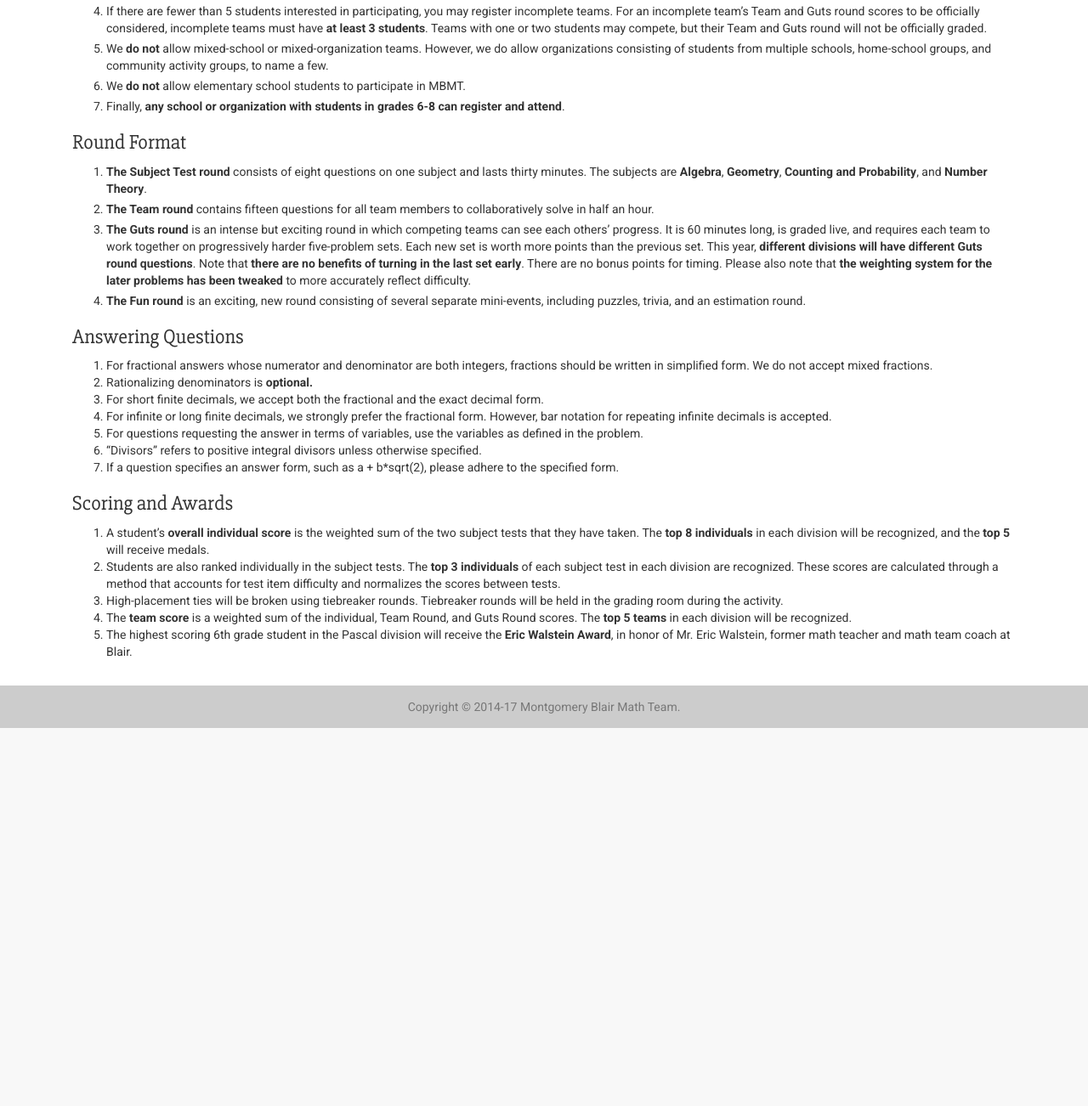
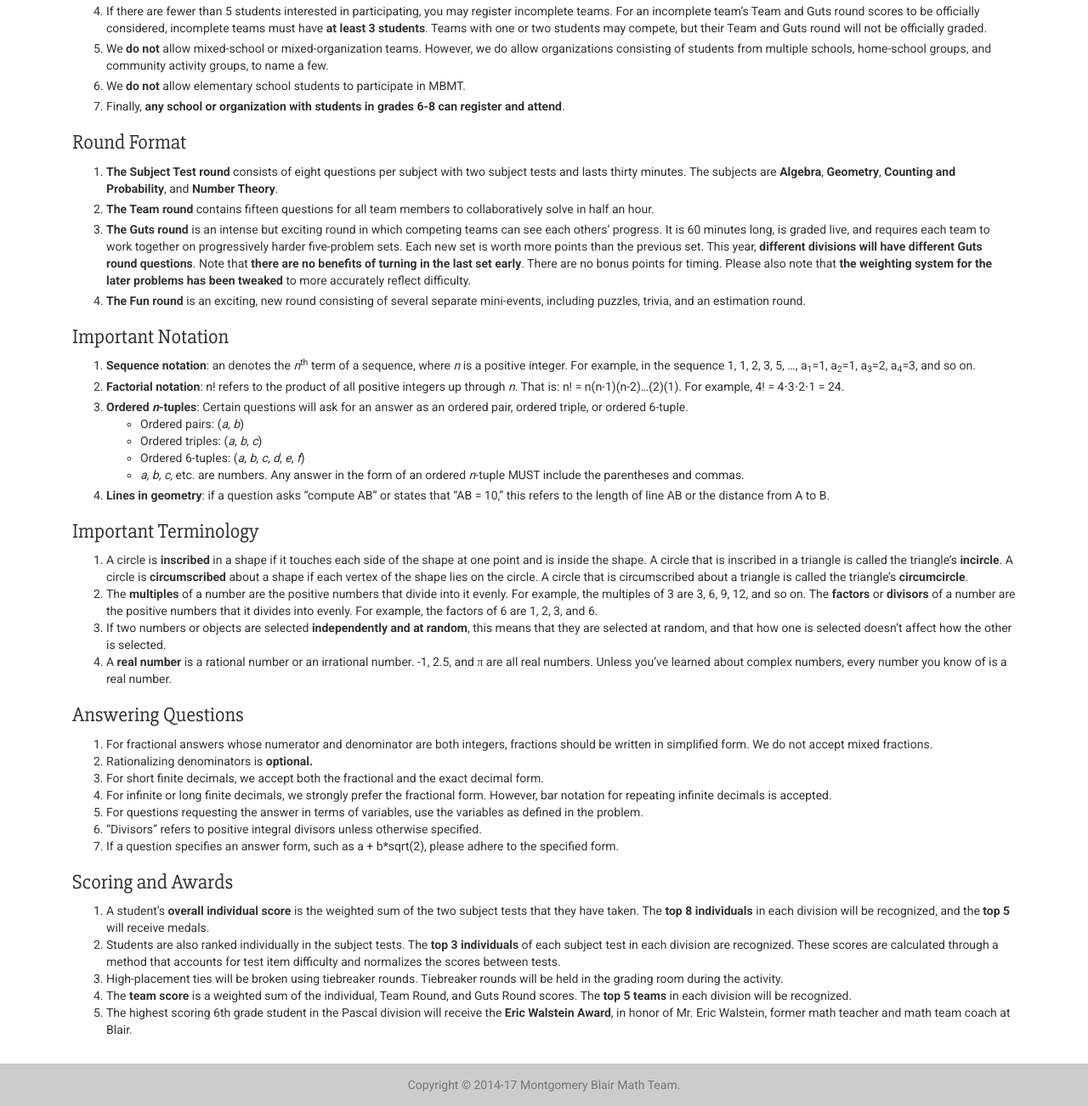
Before and after one commit to mbhs/mbmt, a Django app: page /rules/ in a window 1280 px wide. Shown: the part 499-1801 px from the top of the page at 85% size. Before the commit the page ends 1356 px from the top, so only its background shows below. Run offline with Django 3.2, Linux system fonts and the light colour scheme; some libraries are stand-ins or nearby versions.

Commit message:
Updated rules with notation and stuff.

```diff
--- a/frontend/templates/base.html
+++ b/frontend/templates/base.html
@@ -53,6 +53,7 @@
                                 Scoreboards <span class="caret"></span>
                             </a>
                             <ul class="dropdown-menu">
+                                <li><a href="{% url 'scoreboard' %}">Scoreboard</a></li>
                                 <li><a href="{% url 'live' round="guts" %}">Live guts</a></li>
                             </ul>
                         </li>
--- a/frontend/templates/rules.html
+++ b/frontend/templates/rules.html
@@ -24,10 +24,32 @@
 
 <a name="format"></a><h3>Round Format</h3>
 <ol class="top">
-    <li><b>The Subject Test round</b> consists of eight questions on one subject and lasts thirty minutes. The subjects are <b>Algebra</b>, <b>Geometry</b>, <b>Counting and Probability</b>, and <b>Number Theory</b>.</li>
+    <li><b>The Subject Test round</b> consists of eight questions per subject with two subject tests and lasts thirty minutes. The subjects are <b>Algebra</b>, <b>Geometry</b>, <b>Counting and Probability</b>, and <b>Number Theory</b>.</li>
     <li><b>The Team round</b> contains fifteen questions for all team members to collaboratively solve in half an hour.</li>
     <li><b>The Guts round</b> is an intense but exciting round in which competing teams can see each others’ progress. It is 60 minutes long, is graded live, and requires each team to work together on progressively harder five-problem sets. Each new set is worth more points than the previous set. This year, <b class="red">different divisions will have different Guts round questions</b>. Note that <b>there are no benefits of turning in the last set early</b>. There are no bonus points for timing. Please also note that <b class="red">the weighting system for the later problems has been tweaked</b> to more accurately reflect difficulty.
     <li><b>The Fun round</b> is an exciting, new round consisting of several separate mini-events, including puzzles, trivia, and an estimation round.</li>
+</ol>
+
+<a name="notation"></a><h3>Important Notation</h3>
+<ol class="top">
+    <li><b>Sequence notation</b>: an denotes the <em>n</em><sup>th</sup> term of a sequence, where <em>n </em>is a positive integer. For example, in the sequence 1, 1, 2, 3, 5, &hellip;, a<sub>1</sub>=1, a<sub>2</sub>=1, a<sub>3</sub>=2, a<sub>4</sub>=3, and so on.</li>
+    <li><b>Factorial notation</b>: n! refers to the product of all positive integers up through <em>n</em>. That is: n! = n(n-1)(n-2)&hellip;(2)(1). For example, 4! = 4&sdot;3&sdot;2&sdot;1 = 24.</li>
+    <li><b>Ordered <em>n</em>-tuples</b>: Certain questions will ask for an answer as an ordered pair, ordered triple, or ordered 6-tuple. </li>
+    <ul>
+        <li>Ordered pairs: (<em>a</em>, <em>b</em>) </li>
+        <li>Ordered triples: (<em>a</em>, <em>b</em>, <em>c</em>)</li>
+        <li>Ordered 6-tuples: (<em>a</em>, <em>b</em>, <em>c</em>, <em>d</em>, <em>e</em>, <em>f</em>)</li>
+        <li><em>a,</em> <em>b, c,</em> etc. are numbers. Any answer in the form of an ordered <em>n</em>-tuple MUST include the parentheses and commas.</li>
+    </ul>
+    <li><b>Lines in geometry</b>: if a question asks &ldquo;compute AB&rdquo; or states that &ldquo;AB = 10,&rdquo; this refers to the length of line AB or the distance from A to B.</li>
+</ol>
+
+<a name="terminology"></a><h3>Important Terminology</h3>
+<ol>
+    <li>A circle is <b>inscribed</b> in a shape if it touches each side of the shape at one point and is inside the shape. A circle that is inscribed in a triangle is called the triangle&rsquo;s <b>incircle</b>. A circle is <b>circumscribed</b> about a shape if each vertex of the shape lies on the circle. A circle that is circumscribed about a triangle is called the triangle&rsquo;s <b>circumcircle</b>.</li>
+    <li>The <b>multiples</b> of a number are the positive numbers that divide into it evenly. For example, the multiples of 3 are 3, 6, 9, 12, and so on. The <b>factors</b> or <b>divisors</b> of a number are the positive numbers that it divides into evenly. For example, the factors of 6 are 1, 2, 3, and 6.</li>
+    <li>If two numbers or objects are selected <b>independently and at random</b>, this means that they are selected at random, and that how one is selected doesn&rsquo;t affect how the other is selected.</li>
+    <li>A <b>real number</b> is a rational number or an irrational number. -1, 2.5, and &pi; are all real numbers. Unless you&rsquo;ve learned about complex numbers, every number you know of is a real number.</li>
 </ol>
 
 <a name="answering"></a><h3>Answering Questions</h3>
```
